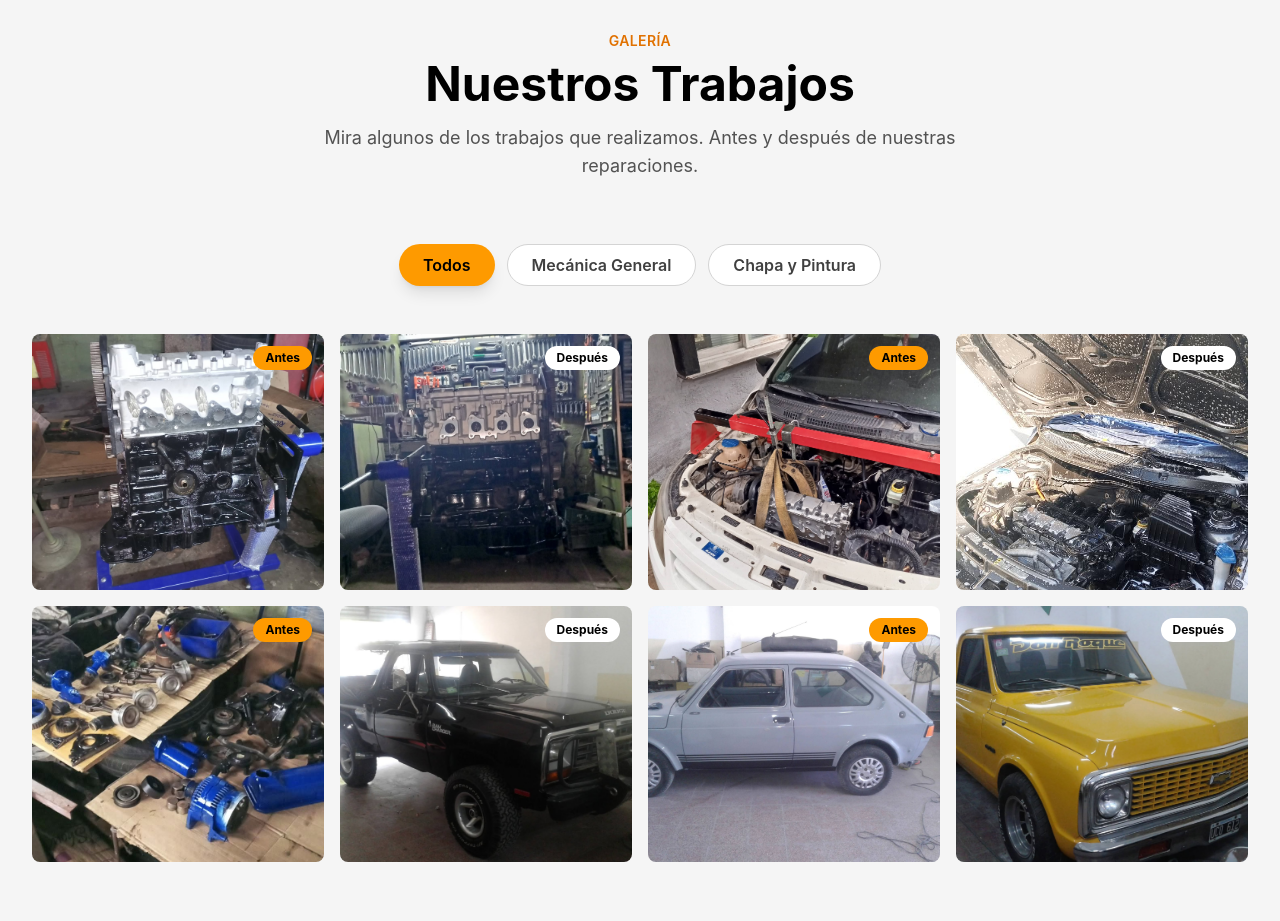
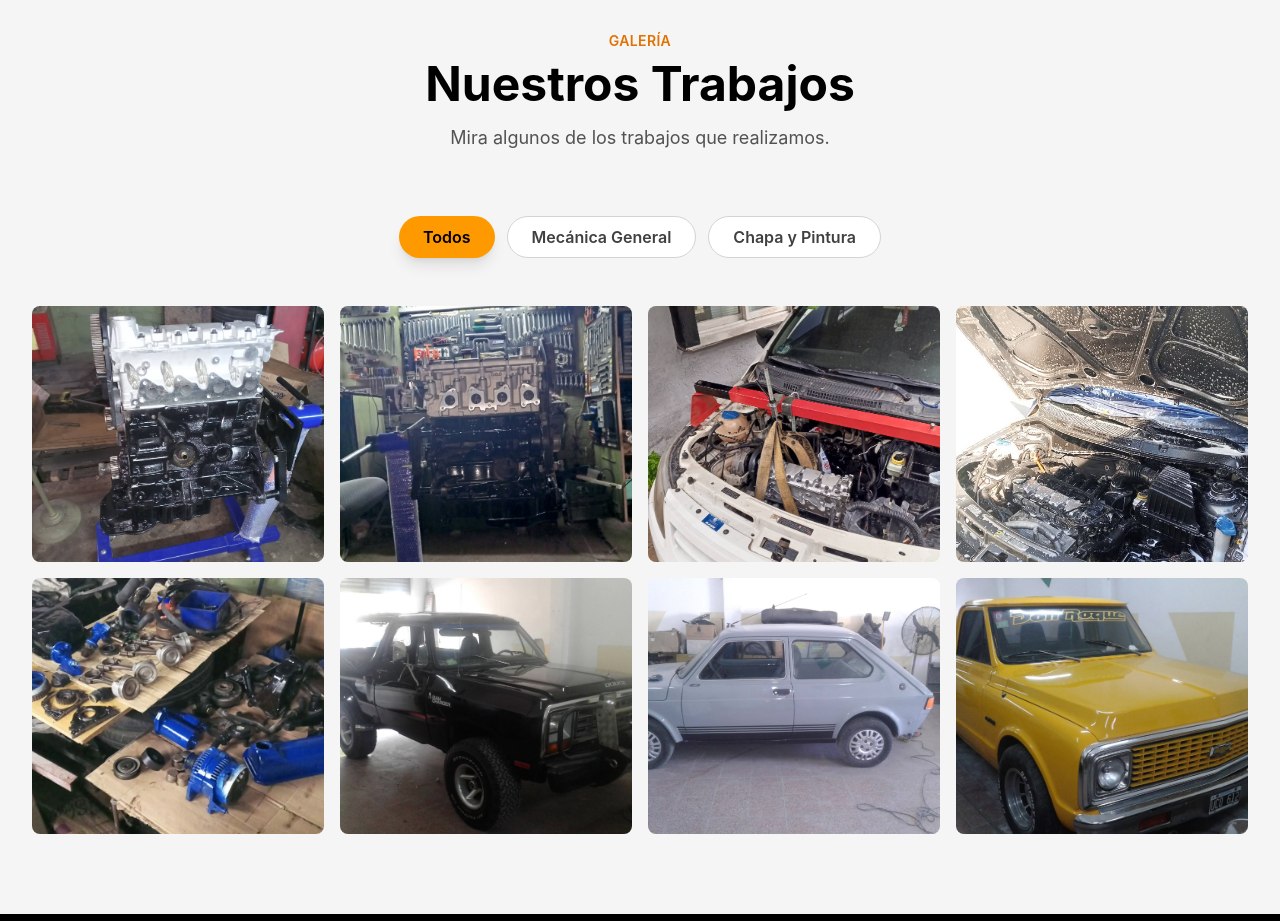
Before and after one commit to Osokkad/Meca, a React (Vite) app: page / in a window 1280 px wide. Shown: the part 2340-3261 px from the top of the page. Built offline with nearby package versions, Linux system fonts and the light colour scheme.

Commit message:
Quitar badge Antes/Después de galería

```diff
--- a/src/Components/Gallery/Gallery.tsx
+++ b/src/Components/Gallery/Gallery.tsx
@@ -15,56 +15,48 @@ export default function Gallery() {
       title: "Trabajo 1",
       category: "Mecánica General",
       src: "/imagen1.jpg",
-      before: true,
     },
     {
       id: 2,
       title: "Trabajo 2",
       category: "Mecánica General",
       src: "/imagen2.jpg",
-      before: false,
     },
     {
       id: 3,
       title: "Trabajo 3",
       category: "Chapa y Pintura",
       src: "/imagen3.jpg",
-      before: true,
     },
     {
       id: 4,
       title: "Trabajo 4",
       category: "Chapa y Pintura",
       src: "/imagen4.jpg",
-      before: false,
     },
     {
       id: 5,
       title: "Trabajo 5",
       category: "Mecánica General",
       src: "/imagen5.jpg",
-      before: true,
     },
     {
       id: 6,
       title: "Chapa y Pintura",
       category: "Chapa y Pintura",
       src: "/chapaypintura.jpg",
-      before: false,
     },
     {
       id: 7,
       title: "Chapa y Pintura 2",
       category: "Chapa y Pintura",
       src: "/chapaypintura2.jpg",
-      before: true,
     },
     {
       id: 8,
       title: "Chapa y Pintura 3",
       category: "Chapa y Pintura",
       src: "/chapaypintura3.jpg",
-      before: false,
     },
   ];
 
@@ -81,7 +73,7 @@ export default function Gallery() {
           <span className="text-amber-600 font-semibold text-sm uppercase tracking-wide">Galería</span>
           <h2 className="text-4xl md:text-5xl font-bold mt-2 text-black">Nuestros Trabajos</h2>
           <p className="text-lg text-neutral-600 mt-4 max-w-2xl mx-auto">
-            Mira algunos de los trabajos que realizamos. Antes y después de nuestras reparaciones.
+            Mira algunos de los trabajos que realizamos.
           </p>
         </div>
 
@@ -120,18 +112,8 @@ export default function Gallery() {
 
               {/* Overlay */}
               <div className="absolute inset-0 bg-gradient-to-t from-black/80 to-transparent opacity-0 group-hover:opacity-100 transition-opacity duration-300 flex flex-col justify-end p-4">
-                <p className={`text-xs font-bold mb-1 ${image.before ? "text-amber-400" : "text-neutral-300"}`}>
-                  {image.before ? "ANTES" : "DESPUÉS"}
-                </p>
                 <p className="text-white font-bold text-sm mb-1">{image.title}</p>
                 <p className="text-neutral-400 text-xs">{image.category}</p>
-              </div>
-
-              {/* Badge */}
-              <div
-                className={`absolute top-3 right-3 px-3 py-1 rounded-full text-xs font-bold ${image.before ? "bg-amber-500 text-black" : "bg-white text-black"}`}
-              >
-                {image.before ? "Antes" : "Después"}
               </div>
             </div>
           ))}
@@ -161,11 +143,6 @@ export default function Gallery() {
               />
               <div className="bg-neutral-900 rounded-lg p-6 text-white">
                 <div className="flex items-center gap-3 mb-2">
-                  <span
-                    className={`px-3 py-1 rounded-full text-sm font-bold ${filteredImages[selectedImage].before ? "bg-amber-500 text-black" : "bg-white text-black"}`}
-                  >
-                    {filteredImages[selectedImage].before ? "Antes" : "Después"}
-                  </span>
                   <span className="text-amber-400 text-sm">{filteredImages[selectedImage].category}</span>
                 </div>
                 <h3 className="text-2xl font-bold">{filteredImages[selectedImage].title}</h3>
```
